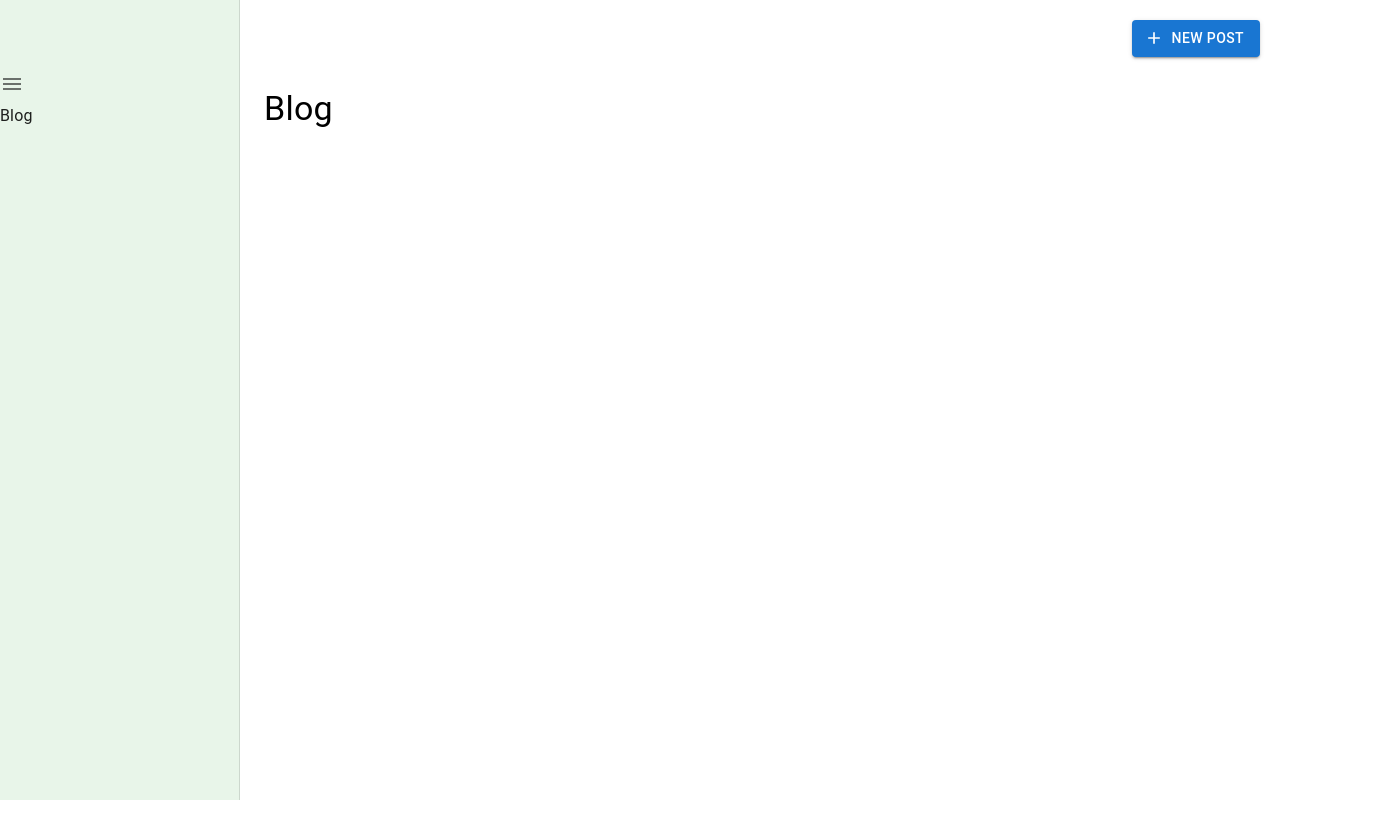
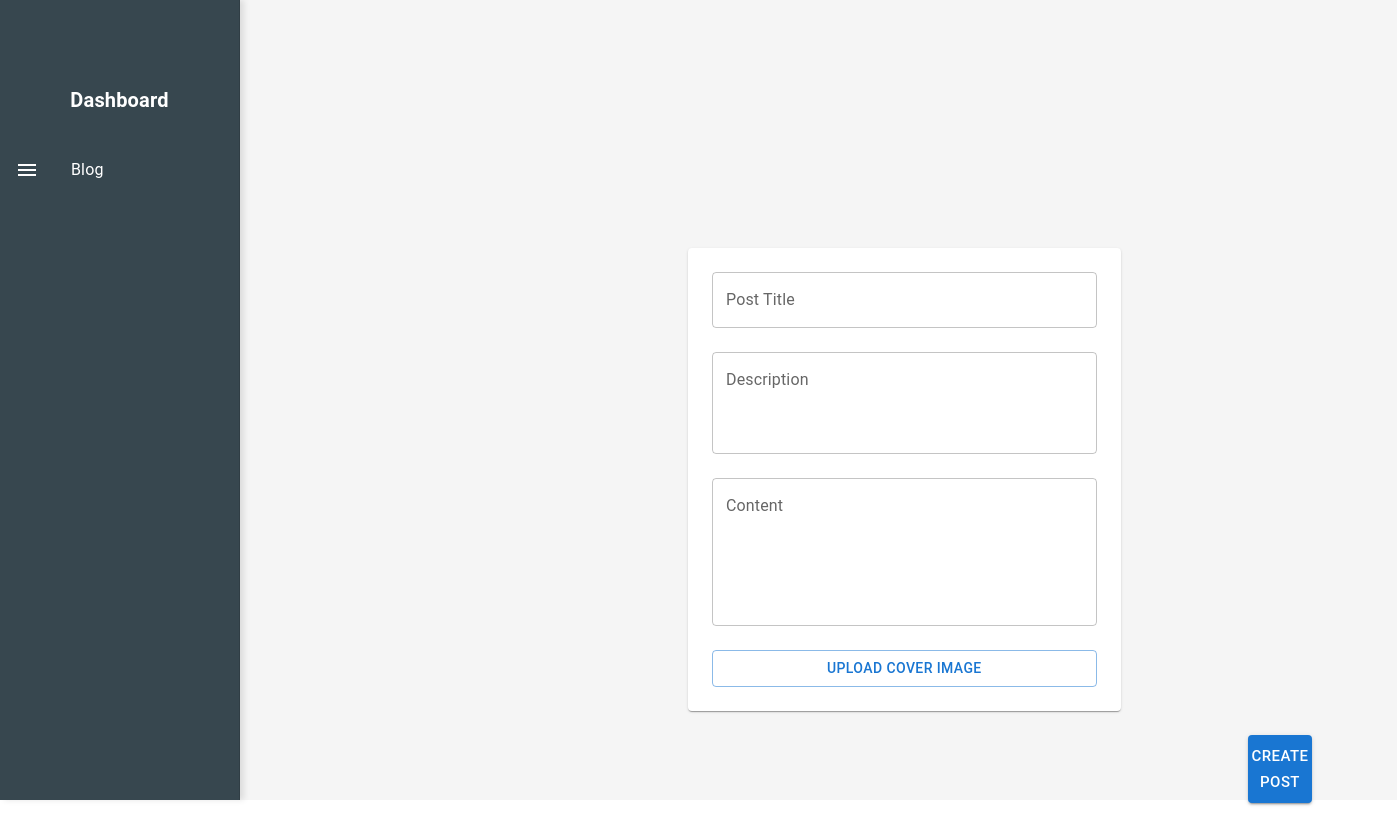
Before and after one commit to femi-venus/drylogics-blog, a React (Create React App) app: page /create in a window 1280 px wide. Shown: the whole page, 1397 px wide, since content can reach past the window. Before the commit the page ends 800 px from the top, so only its background shows below. Built offline with nearby package versions, Linux system fonts and the light colour scheme.

Commit message:
added form

```diff
--- a/src/App.tsx
+++ b/src/App.tsx
@@ -1,15 +1,31 @@
 import React from 'react';
-import { Box } from '@mui/material';
+import { Box, CssBaseline } from '@mui/material';
+import { BrowserRouter as Router, Routes, Route } from 'react-router-dom';
 import Sidebar from './components/SideBar';
 import BlogContent from './components/BlogContent';
-
+import NewBlogForm from './components/NewBlogForm';
 
 const App: React.FC = () => {
   return (
-    <Box sx={{ display: 'flex', height: '100vh' }}>
-      <Sidebar />
-      <BlogContent />
-    </Box>
+    <Router>
+      <Box sx={{ display: 'flex', height: '100vh' }}>
+        {/* <CssBaseline /> */}
+        <Sidebar />
+        <Box
+          component="main"
+          sx={{
+            flexGrow: 1,
+            bgcolor: '#f5f5f5',
+            padding: 3,
+          }}
+        >
+          <Routes>
+            <Route path="/blog" element={<BlogContent />} />
+            <Route path="/create" element={<NewBlogForm />} />
+          </Routes>
+        </Box>
+      </Box>
+    </Router>
   );
 };
 
--- /dev/null
+++ b/src/components/BlogCard.tsx
@@ -0,0 +1,45 @@
+import React from 'react';
+import { Card, CardContent, CardMedia, CardActions, Button, Typography } from '@mui/material';
+
+interface BlogCardProps {
+  image: string;
+  title: string;
+  description: string;
+  createdBy: string;
+  createdAt: string;
+  updatedAt: string;
+}
+
+const BlogCard: React.FC<BlogCardProps> = ({ image, title, description, createdBy, createdAt, updatedAt }) => {
+  return (
+    <Card sx={{ borderRadius: 2, boxShadow: 3, bgcolor: '#ffffff', height: '100%' }}>
+      <CardMedia
+        component="img"
+        height="200"
+        image={image}
+        alt={title}
+      />
+      <CardContent>
+        <Typography variant="h6" sx={{ fontWeight: 500, color: '#5e35b1' }}>
+          {title}
+        </Typography>
+        <Typography variant="body2" sx={{ color: '#666', marginTop: 1 }}>
+          {description}
+        </Typography>
+        <Typography variant="body2" sx={{ color: '#888', marginTop: 1 }}>
+          <strong>Created by:</strong> {createdBy}
+        </Typography>
+        <Typography variant="body2" sx={{ color: '#888', marginTop: 1 }}>
+          <strong>Created at:</strong> {createdAt} | <strong>Updated at:</strong> {updatedAt}
+        </Typography>
+      </CardContent>
+      <CardActions>
+        <Button size="small" sx={{ color: '#5e35b1', '&:hover': { backgroundColor: '#f5f5f5' } }}>
+          Read More
+        </Button>
+      </CardActions>
+    </Card>
+  );
+};
+
+export default BlogCard;
--- a/src/components/BlogContent.tsx
+++ b/src/components/BlogContent.tsx
@@ -1,21 +1,76 @@
 import React from 'react';
-import { Box, Typography, Button, Toolbar } from '@mui/material';
+import { Box, Typography, Button, Toolbar, Grid } from '@mui/material';
 import AddIcon from '@mui/icons-material/Add';
+import BlogCard from './BlogCard';
+import { useNavigate } from 'react-router-dom';
 
-const BlogContent: React.FC = () => {
+const mockData = [
+  {
+    image: 'https://via.placeholder.com/300x200',
+    title: 'How to Build a React App',
+    description: 'Learn how to build a modern React app using hooks and functional components.',
+    createdBy: 'John Doe',
+    createdAt: '2025-01-10',
+    updatedAt: '2025-02-05',
+  },
+  {
+    image: 'https://via.placeholder.com/300x200',
+    title: 'Understanding JavaScript Closures',
+    description: 'A deep dive into JavaScript closures and their practical use cases.',
+    createdBy: 'Jane Smith',
+    createdAt: '2025-01-15',
+    updatedAt: '2025-02-01',
+  },
+  {
+    image: 'https://via.placeholder.com/300x200',
+    title: 'Mastering CSS Grid',
+    description: 'Explore the CSS Grid layout and how to create responsive designs.',
+    createdBy: 'Alice Johnson',
+    createdAt: '2025-01-20',
+    updatedAt: '2025-02-03',
+  },
+];
+
+function BlogContent() {
+  const navigate = useNavigate();
   return (
-    <Box component="main" sx={{ flexGrow: 1, p: 3 }}>
+    <Box component="main" sx={{ flexGrow: 1, p: 3, bgcolor: '#f5f5f5' }}>
       <Toolbar />
-      <Typography variant="h4" gutterBottom>
+      <Typography variant="h4" gutterBottom sx={{ fontWeight: 600, color: '#333' }}>
         Blog
       </Typography>
+
       <Button
         variant="contained"
         startIcon={<AddIcon />}
-        sx={{ position: 'absolute', top: 20, right: 20 }}
+        onClick={() => navigate('/create')}
+        sx={{
+          position: 'fixed',
+          top: 20,
+          right: 20,
+          backgroundColor: '#37474f',
+          '&:hover': {
+            backgroundColor: '#37474f',
+          },
+        }}
       >
         New Post
       </Button>
+
+      <Grid container spacing={3} sx={{ marginTop: '60px' }}>
+        {mockData.map((post, index) => (
+          <Grid item xs={12} sm={6} md={4} key={index}>
+            <BlogCard
+              image={post.image}
+              title={post.title}
+              description={post.description}
+              createdBy={post.createdBy}
+              createdAt={post.createdAt}
+              updatedAt={post.updatedAt}
+            />
+          </Grid>
+        ))}
+      </Grid>
     </Box>
   );
 };
--- /dev/null
+++ b/src/components/NewBlogForm.tsx
@@ -0,0 +1,136 @@
+import React, { useMemo, useCallback } from 'react';
+import { useForm } from 'react-hook-form';
+import { Box, Button, Grid, Card, Stack, Typography, TextField, FormControlLabel, Switch } from '@mui/material';
+import LoadingButton from '@mui/lab/LoadingButton';
+import * as Yup from 'yup';
+import { yupResolver } from '@hookform/resolvers/yup';
+import { useNavigate } from 'react-router-dom';
+
+type FormValues = {
+  title: string;
+  description: string;
+  content: string;
+  coverUrl: File | null;
+};
+
+function NewBlogForm() {
+  const navigate = useNavigate();
+
+  const validationSchema = Yup.object().shape({
+    title: Yup.string().required('Title is required'),
+    description: Yup.string().required('Description is required'),
+    content: Yup.string().required('Content is required'),
+    coverUrl: Yup.mixed()
+      .test('fileType', 'Cover is required', (value) => value !== null)
+      .nullable(),
+  });
+
+  const defaultValues = useMemo(() => ({
+    title: '',
+    description: '',
+    content: '',
+    coverUrl: null,
+  }), []);
+
+  const methods = useForm<FormValues>({
+    // resolver: yupResolver(validationSchema),
+    defaultValues,
+  });
+
+  const { handleSubmit, watch, setValue, reset, formState: { isSubmitting, isValid } } = methods;
+  const values = watch();
+
+  const onSubmit = async (data: FormValues) => {
+    try {
+      await new Promise((resolve) => setTimeout(resolve, 500));
+      reset();
+      navigate('/blog');
+      console.log('Submitted Data:', data);
+    } catch (error) {
+      console.error(error);
+    }
+  };
+
+  const handleDrop = useCallback((acceptedFiles: File[]) => {
+    const file = acceptedFiles[0];
+    if (file) {
+      setValue('coverUrl', file);
+    }
+  }, [setValue]);
+
+  return (
+    <Box component="form" onSubmit={handleSubmit(onSubmit)} sx={{ p: 3, ml:50, mt:25}}>
+      <Grid container spacing={3}>
+        {/* Post Details */}
+        <Grid item xs={12} md={8}>
+          <Card>
+            <Stack spacing={3} sx={{ p: 3 }}>
+              <TextField
+                label="Post Title"
+                variant="outlined"
+                fullWidth
+                {...methods.register('title')}
+                error={!!methods.formState.errors.title}
+                helperText={methods.formState.errors.title?.message}
+              />
+              <TextField
+                label="Description"
+                variant="outlined"
+                fullWidth
+                multiline
+                rows={3}
+                {...methods.register('description')}
+                error={!!methods.formState.errors.description}
+                helperText={methods.formState.errors.description?.message}
+              />
+              <TextField
+                label="Content"
+                variant="outlined"
+                fullWidth
+                multiline
+                rows={5}
+                {...methods.register('content')}
+                error={!!methods.formState.errors.content}
+                helperText={methods.formState.errors.content?.message}
+              />
+              <Button
+                variant="outlined"
+                component="label"
+                fullWidth
+              >
+                Upload Cover Image
+                <input
+                  type="file"
+                  hidden
+                  onChange={(e) => handleDrop(Array.from(e.target.files!) || [])}
+
+                />
+              </Button>
+              {values.coverUrl && (
+                <Typography variant="body2" color="text.secondary" mt={1}>
+                  {values.coverUrl.name}
+                </Typography>
+              )}
+            </Stack>
+          </Card>
+        </Grid>
+
+        <Grid item xs={12} md={8} sx={{ display: 'flex', alignItems: 'center' }}>
+
+          <LoadingButton
+            type="submit"
+            variant="contained"
+            size="large"
+            loading={isSubmitting}
+            sx={{ ml: 70 }}
+            disabled={!isValid}
+          >
+            Create Post
+          </LoadingButton>
+        </Grid>
+      </Grid>
+    </Box>
+  );
+};
+
+export default NewBlogForm;
--- a/src/components/SideBar.tsx
+++ b/src/components/SideBar.tsx
@@ -1,6 +1,7 @@
 import React from 'react';
-import { Drawer, List, ListItem, ListItemIcon, ListItemText, Toolbar } from '@mui/material';
+import { Drawer, List, ListItem, ListItemIcon, ListItemText, Toolbar, Typography } from '@mui/material';
 import MenuIcon from '@mui/icons-material/Menu';
+import { Link } from 'react-router-dom';
 
 const drawerWidth = 240;
 
@@ -14,16 +15,40 @@ const Sidebar: React.FC = () => {
         '& .MuiDrawer-paper': {
           width: drawerWidth,
           boxSizing: 'border-box',
-          backgroundColor: '#e8f5e9',
+          backgroundColor: '#37474f', // Darker background
+          color: '#ffffff', // White text
+          paddingTop: '20px',
+          boxShadow: '4px 0px 6px rgba(0, 0, 0, 0.1)', // Subtle shadow for depth
         },
       }}
     >
       <Toolbar />
+      {/* Sidebar header */}
+      <Typography variant="h6" sx={{ textAlign: 'center', color: '#ffffff', fontWeight: 600, marginBottom: '20px' }}>
+        Dashboard
+      </Typography>
+
       <List>
-          <ListItemIcon>
+        {/* Blog Item */}
+        <ListItem component={Link} to="/blog" sx={{
+          '&:hover': {
+            backgroundColor: '#5e35b1', // Hover effect
+            borderRadius: '5px',
+          },
+          padding: '10px 15px',
+        }} >
+          <ListItemIcon sx={{ color: 'white' }}>
             <MenuIcon />
           </ListItemIcon>
-          <ListItemText primary="Blog" />
+          <ListItemText primary="Blog" sx={{ color: 'white' }} />
+        </ListItem>
+
+        {/* Add other menu items */}
+        {/* Example:
+        <ListItem component={Link} to="/about" button sx={{ '&:hover': { backgroundColor: '#5e35b1' } }}>
+          <ListItemText primary="About" />
+        </ListItem>
+        */}
       </List>
     </Drawer>
   );
```
Also changed, not shown: package.json (+6 -1 lines), 1 other file (tests, documents, lock files or other folders).
